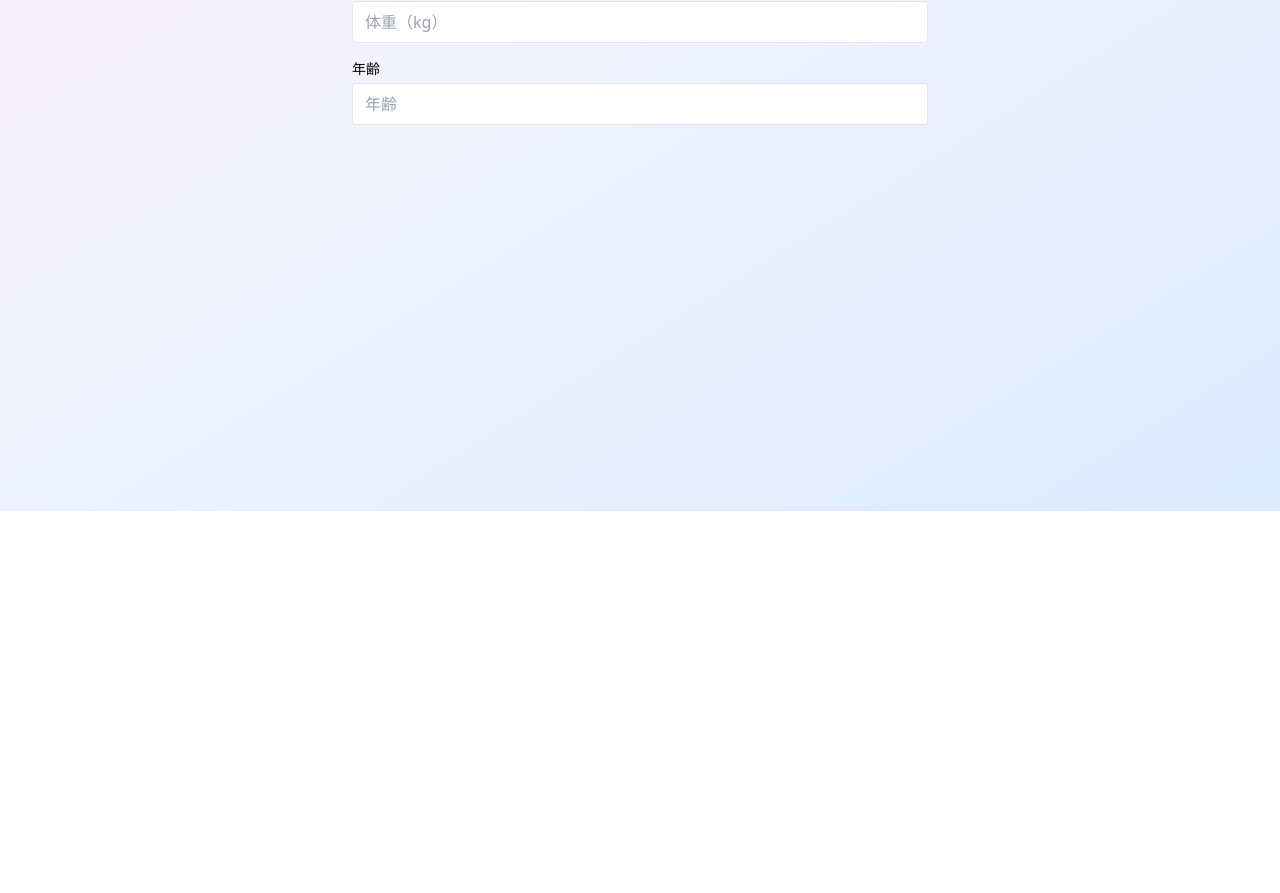
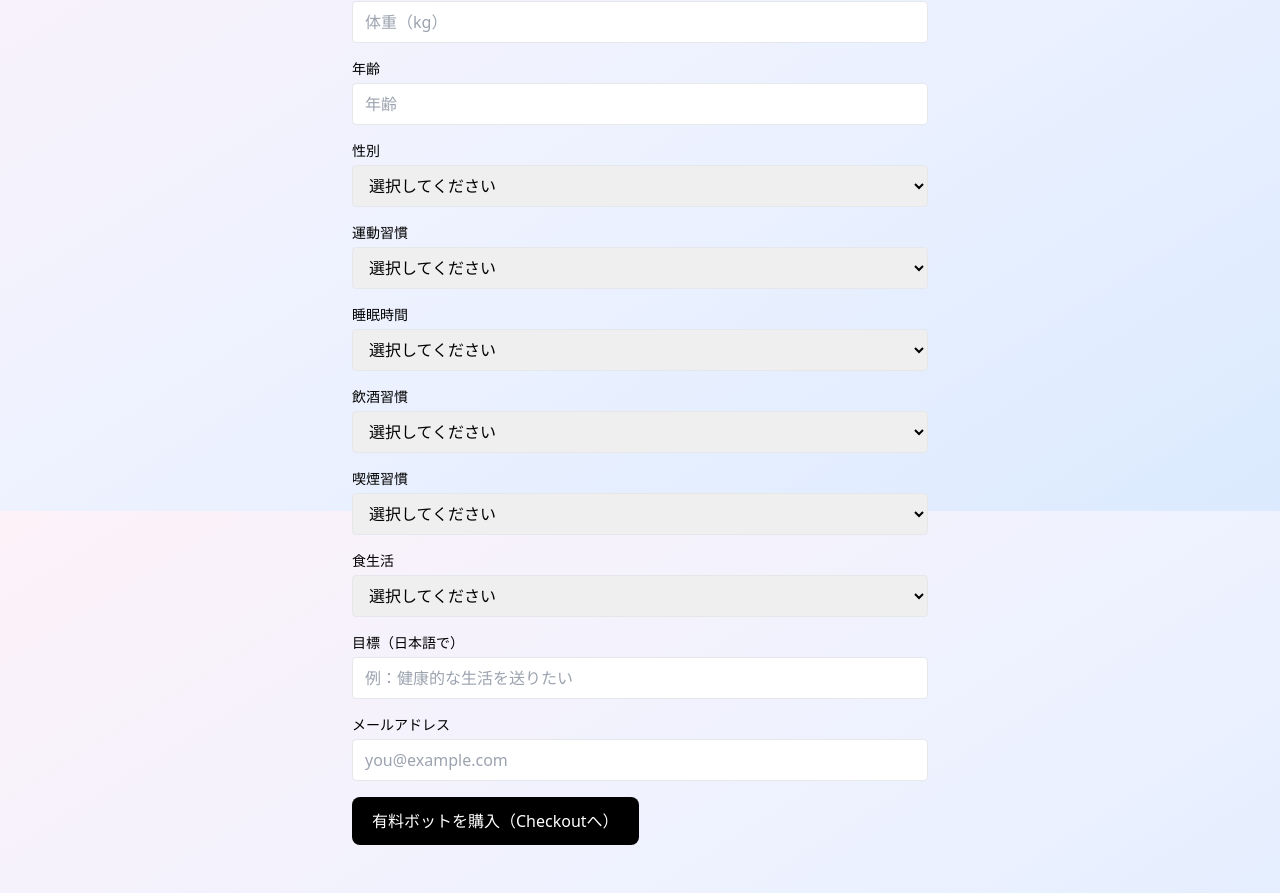
Before and after one commit to redtail5559-sketch/ai-health-check-bot, a Next.js app: page /pro in a window 1280 px wide. Shown: the part 289-1182 px from the top of the page. Before the commit the page ends 800 px from the top, so only its background shows below. Built offline with nearby package versions, Linux system fonts and the light colour scheme.

Commit message:
fix: restore full form layout and replace alert with in-page notification

```diff
--- a/app/pro/ProClient.jsx
+++ b/app/pro/ProClient.jsx
@@ -4,7 +4,7 @@ import { useState, useEffect } from "react";
 
 export default function ProClient() {
   const [loading, setLoading] = useState(false);
-  const [notice, setNotice] = useState(null); // ✅ 通知用ステート追加
+  const [notice, setNotice] = useState(null);
 
   const [form, setForm] = useState({
     heightCm: "",
@@ -37,7 +37,6 @@ export default function ProClient() {
 
   const handleSubmit = async (event) => {
     event.preventDefault();
-
     console.log("✅ Checkout button clicked");
 
     try {
@@ -67,11 +66,9 @@ export default function ProClient() {
         throw new Error("決済URLが取得できませんでした");
       }
 
-      // ✅ StripeのCheckoutへ遷移
       window.location.href = data.checkouturl;
     } catch (e) {
       console.error("❌ 決済エラー:", e);
-      // ✅ alertを廃止してページ内通知に変更
       setNotice("決済画面を開けませんでした。ご利用の環境やネットワークをご確認ください。\n詳細: " + e.message);
     } finally {
       setLoading(false);
@@ -83,7 +80,6 @@ export default function ProClient() {
       <h1 className="text-2xl font-bold">AI健康チェックBot（有料版）</h1>
       <p className="mt-2 text-gray-600">決済完了後、専用レポートの生成を開始します。</p>
 
-      {/* ✅ 通知表示（alertの代替） */}
       {notice && (
         <div className="mt-4 rounded-lg border border-red-300 bg-red-50 p-4 text-red-700">
           {notice}
@@ -91,12 +87,15 @@ export default function ProClient() {
       )}
 
       <form className="mt-6 space-y-4" onSubmit={handleSubmit}>
-        {/* 入力フォーム部分はそのまま */}
-        {[["heightCm", "身長（cm）"], ["weightKg", "体重（kg）"], ["age", "年齢"]].map(([key, label]) => (
+        {[
+          ["heightCm", "身長（cm）"],
+          ["weightKg", "体重（kg）"],
+          ["age", "年齢"],
+        ].map(([key, label]) => (
           <div key={key}>
             <label className="block text-sm font-medium">{label}</label>
             <input
-              type="text"
+              type="number"
               name={key}
               value={form[key]}
               onChange={handleChange}
@@ -107,8 +106,70 @@ export default function ProClient() {
           </div>
         ))}
 
-        {/* 省略: sex, activity, sleep, drink, smoke, diet の select 部分 */}
-        {/* goal, email, button 部分もそのまま */}
+        {[
+          ["sex", "性別", ["男性", "女性", "その他"]],
+          ["activity", "運動習慣", ["なし", "週1〜2回", "週3回以上"]],
+          ["sleep", "睡眠時間", ["5時間未満", "5〜7時間", "7時間以上"]],
+          ["drink", "飲酒習慣", ["なし", "週1〜2回", "ほぼ毎日"]],
+          ["smoke", "喫煙習慣", ["なし", "時々", "毎日"]],
+          ["diet", "食生活", ["偏りあり", "普通", "バランス良好"]],
+        ].map(([key, label, options]) => (
+          <div key={key}>
+            <label className="block text-sm font-medium">{label}</label>
+            <select
+              name={key}
+              value={form[key]}
+              onChange={handleChange}
+              className="mt-1 block w-full border rounded px-3 py-2"
+              required
+            >
+              <option value="">選択してください</option>
+              {options.map((opt) => (
+                <option key={opt} value={opt}>
+                  {opt}
+                </option>
+              ))}
+            </select>
+          </div>
+        ))}
+
+        <div>
+          <label className="block text-sm font-medium">目標（日本語で）</label>
+          <input
+            type="text"
+            name="goal"
+            value={form.goal}
+            onChange={handleChange}
+            className="mt-1 block w-full border rounded px-3 py-2"
+            placeholder="例：健康的な生活を送りたい"
+            lang="ja"
+            inputMode="kana"
+            autoCapitalize="none"
+            autoCorrect="off"
+            required
+          />
+        </div>
+
+        <div>
+          <label className="block text-sm font-medium">メールアドレス</label>
+          <input
+            type="email"
+            name="email"
+            value={form.email}
+            onChange={handleChange}
+            className="mt-1 block w-full border rounded px-3 py-2"
+            placeholder="you@example.com"
+            required
+          />
+        </div>
+
+        <button
+          type="submit"
+          disabled={loading}
+          className="mt-6 inline-flex items-center rounded-lg bg-black px-5 py-3 text-white disabled:opacity-60"
+        >
+          {loading ? "決済画面へ移動中…" : "有料ボットを購入（Checkoutへ）"}
+        </button>
       </form>
     </main>
   );
```
